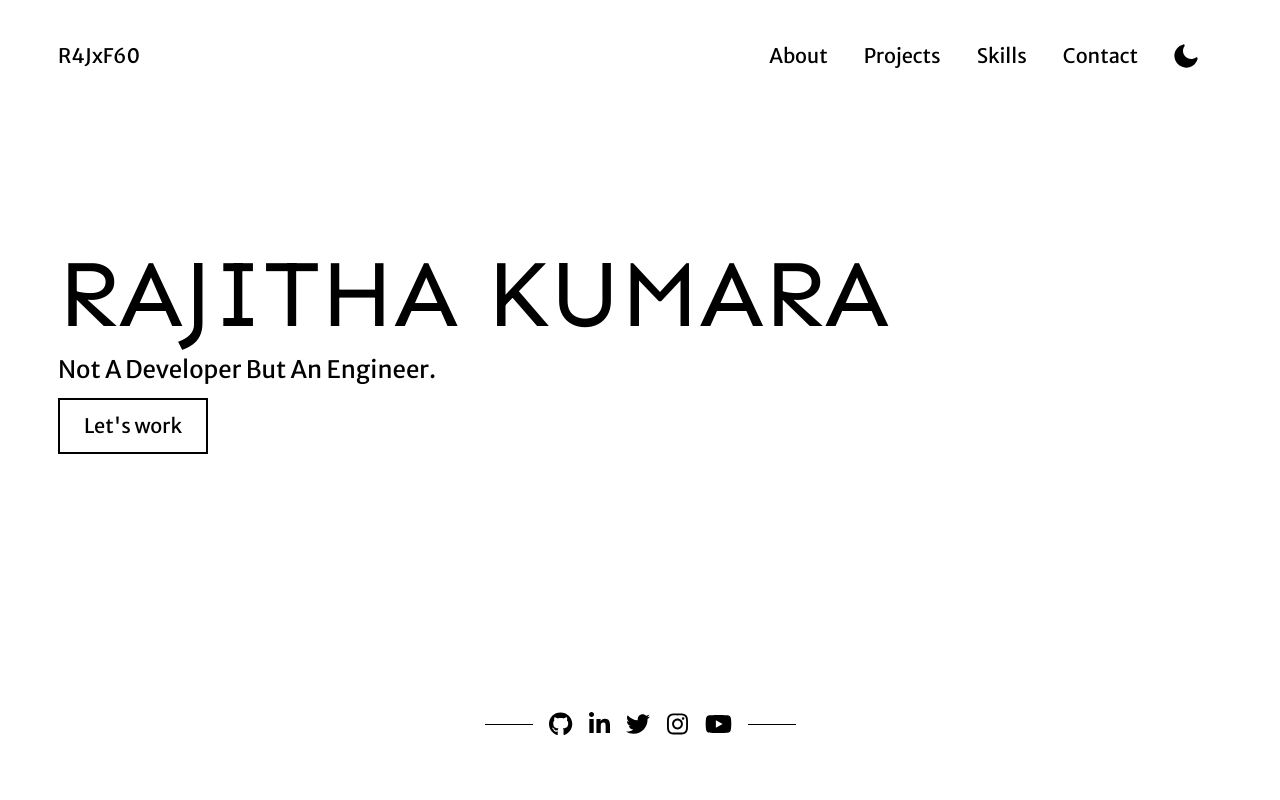
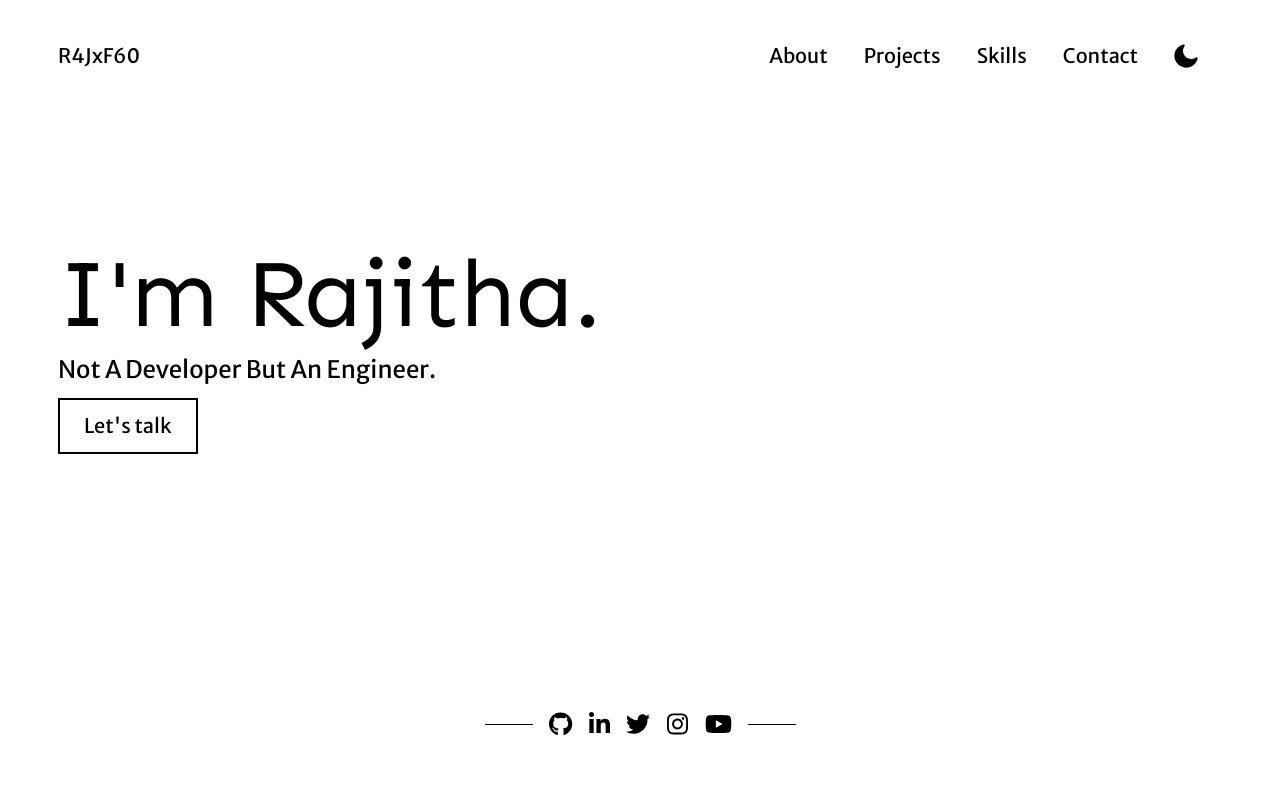
Before and after one commit to R4JxF60/Minimalio, a Next.js app: page / in a window 1280 px wide. Shown: the top 800 px of the page. Built offline with nearby package versions, Linux system fonts and the light colour scheme.

Commit message:
fix: layout issues

```diff
--- a/components/About.js
+++ b/components/About.js
@@ -6,7 +6,7 @@ import Tag from "./Tag";
 
 function About() {
     return (
-        <section className="md:flex justify-between  max-h-fit min-h-[100vh] h-screen" id="about">
+        <section className="md:flex justify-between  max-h-fit min-h-[100vh]" id="about">
             <div className="md:mt-52 mt-32 md:w-[52%] w-full">
                 <Header>About Me</Header>
                 <SubHeader>Eccentric Guy With Lonely Life.</SubHeader>
@@ -26,7 +26,7 @@ function About() {
                     <Tag tag="letsprotectournature" />
                 </div>
                 <div className="md:mt-16 mt-9">
-                    <div className="overflow-hidden bg-gray-300 h-40 w-40 block relative">
+                    <div className="overflow-hidden h-40 w-40 block relative">
                         <Image
                             src={"/images/me.png"}
                             width={2040}
--- a/components/Home.js
+++ b/components/Home.js
@@ -8,9 +8,9 @@ function Home(props) {
     return (
         <section className="flex flex-col justify-between max-h-fit min-h-[100vh] h-screen" id="home">
                 <div className="flex flex-col justify-center h-full">
-                    <h1 className="font-sen font-normal mb-3 sm:text-8xl text-7xl">RAJITHA KUMARA</h1>
+                    <h1 className="font-sen font-normal mb-3 sm:text-8xl text-7xl">I'm Rajitha.</h1>
                     <h2 className="font-merriweather font-normal mb-3 text-xl sm:text-2xl">Not A Developer But An Engineer.</h2>
-                    <div className="font-merriweather font-normal sm:text-xl border-2 border-solid w-fit sm:pl-6 sm:pr-6 sm:pt-3 sm:pb-3 text-lg pr-5 pl-5 pt-2 pb-2 border-black flex items-center justify-center select-none hover:bg-black hover:text-white cursor-pointer mb-3">Let's work</div>
+                    <div className="font-merriweather font-normal sm:text-xl border-2 border-solid w-fit sm:pl-6 sm:pr-6 sm:pt-3 sm:pb-3 text-lg pr-5 pl-5 pt-2 pb-2 border-black flex items-center justify-center select-none hover:bg-black hover:text-white cursor-pointer mb-3">Let's talk</div>
                 </div>
                 <SocialLinks />
         </section>
--- a/components/Skills.js
+++ b/components/Skills.js
@@ -9,10 +9,10 @@ function Skills(props) {
             <div className="md:mt-52 mt-32 w-full md:w-[52%]">
                 <Header>Skills</Header>
                 <Text>
-                    <p className="mb-7">
+                    <p className="md:mb-7 mb-5">
                         From the beginning of my web development journey, I'm very much interested in single-page applications, stateless APIs, frontend frameworks, web technologies, and especially UI/UX engineering fields.
                     </p>
-                    <p className="mb-7">
+                    <p className="md:mb-7 mb-5">
                         As a self-learned developer, I created various kinds of learning projects to know ins and outs of web development and you can check them from here.My main field of expertise is in frontend and single-page app development. I also have a good knowledge and a deep understanding of frameworks like React and Next and their internal architectures.
                     </p>
                     <p>
```
